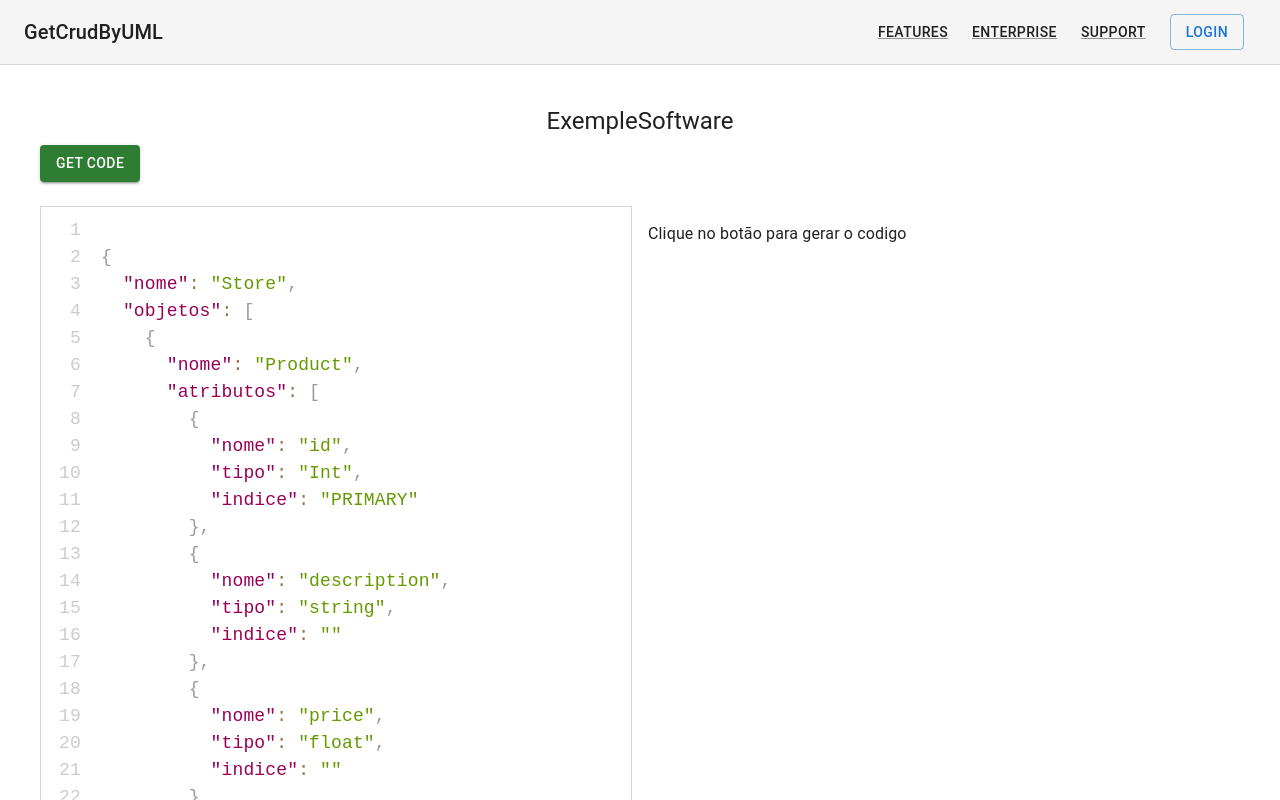
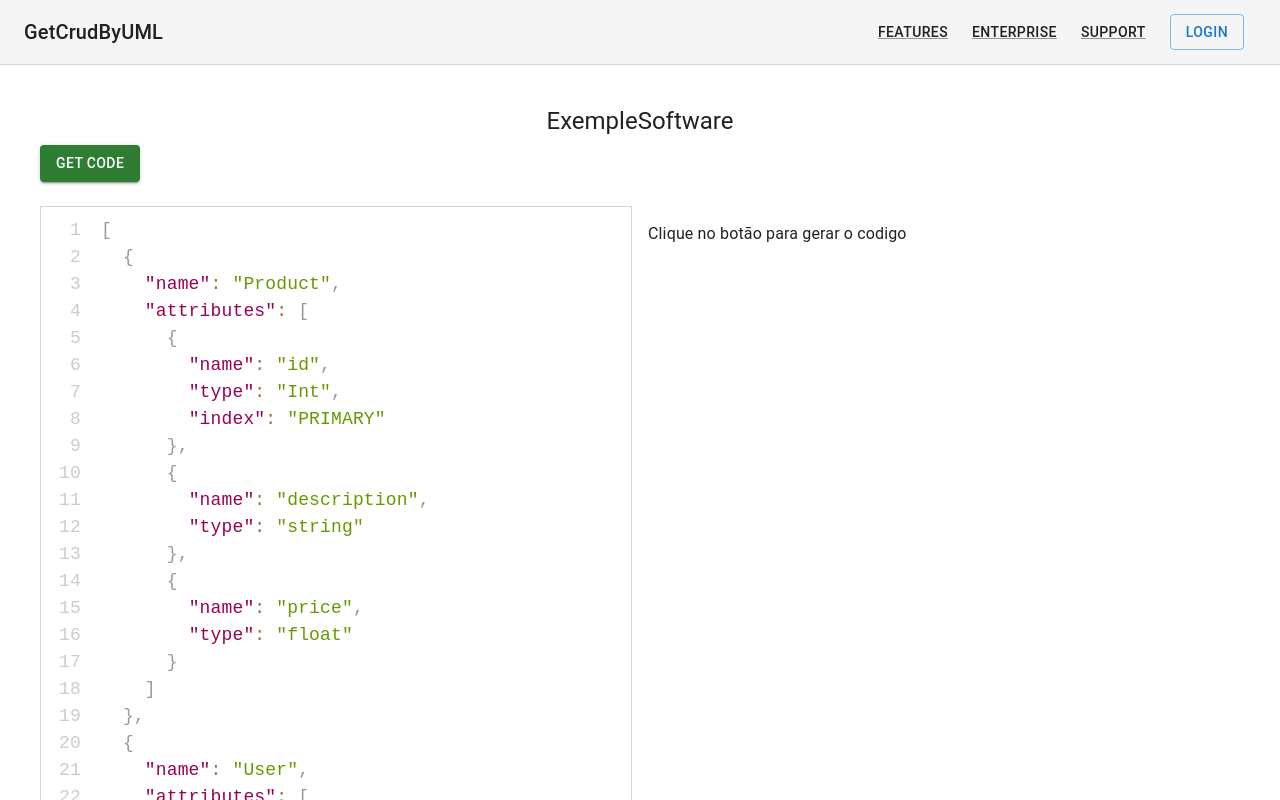
Before and after one commit to jefponte/getcrudbyuml-site, a React (Create React App) app: page / in a window 1280 px wide. Shown: the top 800 px of the page. Built offline with nearby package versions, Linux system fonts and the light colour scheme.

Commit message:
Otimize JSON format.

```diff
--- a/src/components/PanelForm.jsx
+++ b/src/components/PanelForm.jsx
@@ -11,54 +11,46 @@ import Typography from '@mui/material/Typography';
 import Container from '@mui/material/Container';
 import WithLineNumbers from './WithLineNumbers';
 
-const code = `
+const code = `[
   {
-  "nome": "Store",
-  "objetos": [
+    "name": "Product",
+    "attributes": [
       {
-      "nome": "Product",
-      "atributos": [
-        {
-          "nome": "id",
-          "tipo": "Int",
-          "indice": "PRIMARY"
+        "name": "id",
+        "type": "Int",
+        "index": "PRIMARY"
       },
       {
-          "nome": "description",
-          "tipo": "string",
-          "indice": ""
+        "name": "description",
+        "type": "string"
       },
       {
-          "nome": "price",
-          "tipo": "float",
-          "indice": ""
+        "name": "price",
+        "type": "float"
       }
     ]
   },
   {
-      "nome": "User",
-      "atributos": [
+    "name": "User",
+    "attributes": [
       {
-          "nome": "id",
-          "tipo": "Int",
-          "indice": "PRIMARY"
+        "name": "id",
+        "type": "Int",
+        "index": "PRIMARY"
       },
       {
-          "nome": "name",
-          "tipo": "string",
-          "indice": ""
+        "name": "name",
+        "type": "string"
       },
       {
-          "nome": "email",
-          "tipo": "string",
-          "indice": ""
+        "name": "email",
+        "type": "string"
       }
     ]
   }
 ]
-}
   `;
-  const sql = `Clique no Botão para gerar o SQL`;
+
 
   const hightlightWithLineNumbers = (input, language) =>
     highlight(input, language)
@@ -70,25 +62,25 @@ const code = `
 
   function PanelForm() {
     const [codeValue, setCodeValue] = useState(code);
-    const [sqlValue, setSqlValue] = useState(sql);
+
     const [dataCode, setDataCode] = useState();
 
     function testeDeBlur(){
 
             const data = JSON.parse(codeValue);
+            const data2 = {name: "softwareTeste", objects: data};
 
-            fetch("https://core.getcrudbyuml.com/api", {
+            fetch("http://localhost/getcrudbyuml/getcrudbyuml-core/src/api/software/", {
             method: "POST",
             headers: {
                 "Content-Type": "application/json",
             },
-            body: JSON.stringify(data),
+            body: JSON.stringify(data2),
             })
             .then((response) => response.json())
             .then((data) => {
-                //console.log("Success:", data);
+
                 setDataCode(data);
-                setSqlValue(data['files']['database_sqlite.sql']);
             })
             .catch((error) => {
                 console.error("Error:", error);
@@ -97,8 +89,6 @@ const code = `
     }
     return (
         <>
-        {console.log(dataCode)}
-
 <Container disableGutters maxWidth="lg" component="main" sx={{ pt: 5, pb: 6 }}>
         <Typography
           component="h1"
@@ -114,7 +104,7 @@ const code = `
 
 
 <Grid container spacing={2}>
-  <Grid item xs={6}>
+  <Grid item md={6} sm={12} xs={12}>
   <Editor
 
         value={codeValue}
@@ -130,7 +120,7 @@ const code = `
         }}
       />
   </Grid>
-  <Grid item xs={6}>
+  <Grid item md={6} sm={12}  xs={12}>
     {/*<Button variant="contained">Add Class</Button>
 
     <Button variant="contained" color="secondary">Save Export</Button>
```
Lines whose indentation alone changed are shown as unchanged.
